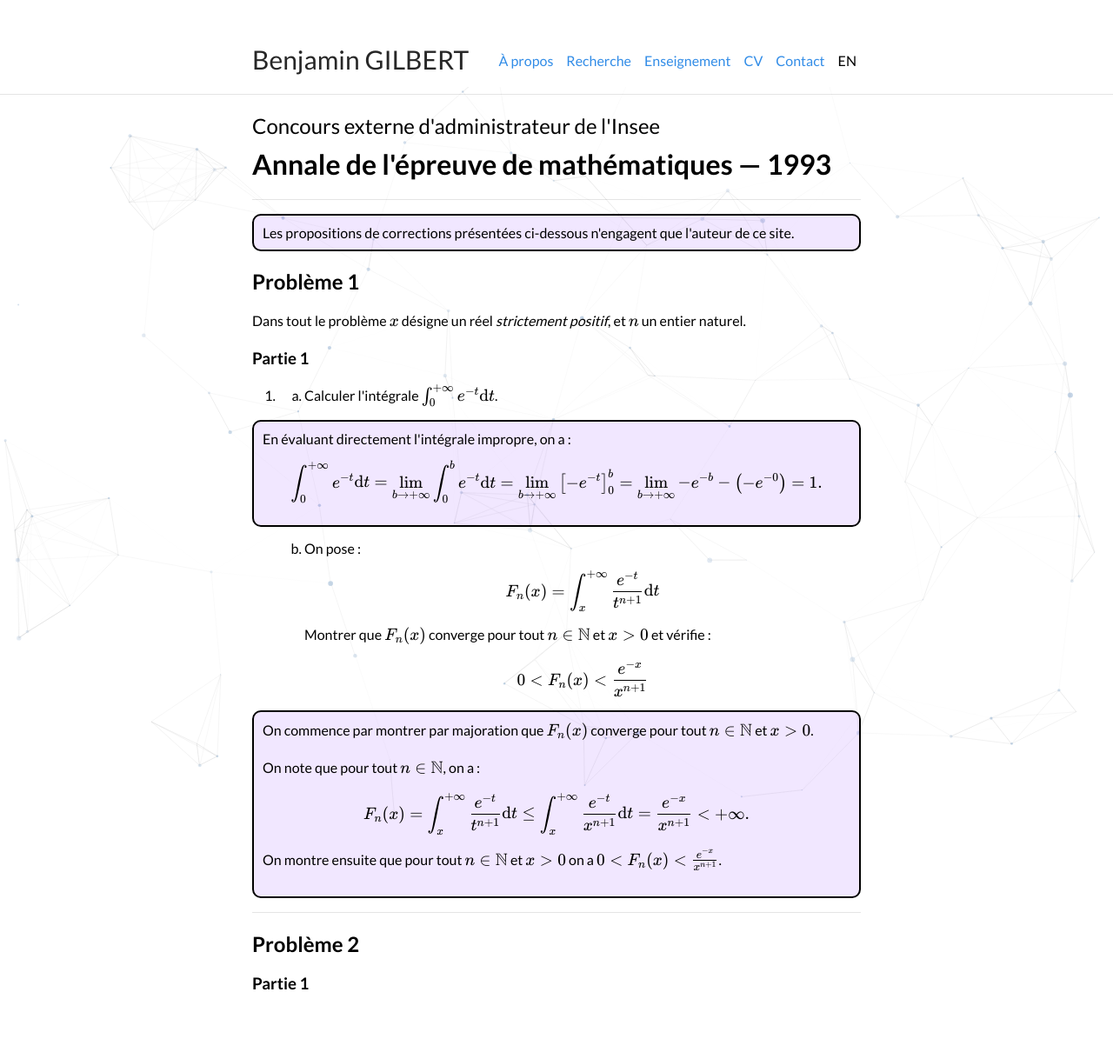
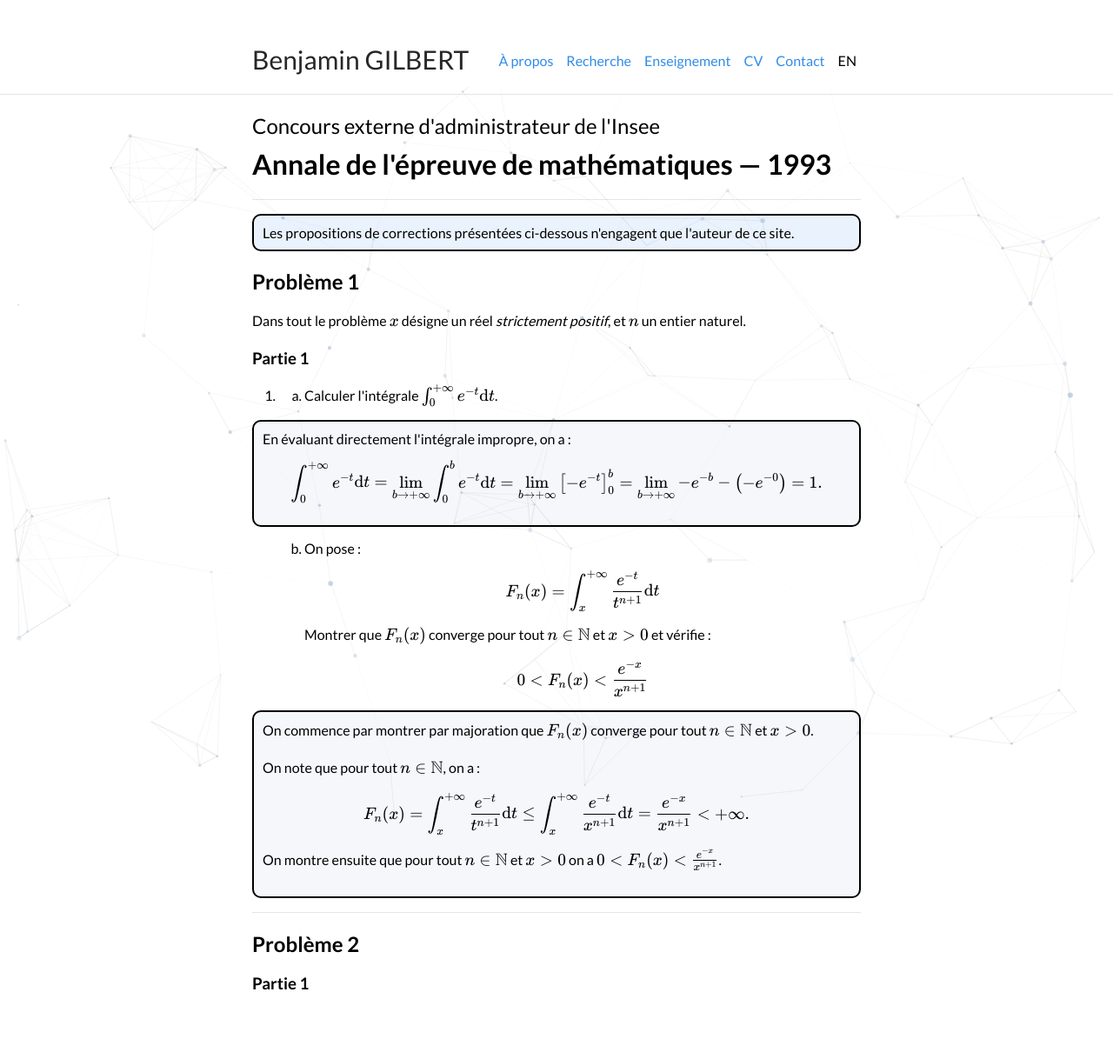
Before and after one commit to bglbrt/bglbrt.github.io, a Jekyll site: the page built from fr/corrections/administrateur_externe_1993.md, in a window 1280 px wide. Shown: the whole page at 87% size. Built offline with Jekyll 4.4.1, drawn with Linux system fonts in a browser that asks for light colours; nearby versions of some CDN libraries.

Commit message:
Update administrateur_externe_1993.md

```diff
--- a/fr/corrections/administrateur_externe_1993.md
+++ b/fr/corrections/administrateur_externe_1993.md
@@ -11,7 +11,7 @@ katex: True
 
 ---
 
-<p style="border: solid 2px; border-radius: 10px; background-color:rgba(121, 28, 248, .1); padding-right: 10px; padding-left: 10px; padding-top: 10px; padding-bottom: 10px; margin: 15px 0 15px 0px;">
+<p style="border: solid 2px; border-radius: 10px; background-color:rgba(49, 140, 231, .1); padding-right: 10px; padding-left: 10px; padding-top: 10px; padding-bottom: 10px; margin: 15px 0 15px 0px;">
 Les propositions de corrections présentées ci-dessous n'engagent que l'auteur de ce site.
 </p>
 
@@ -26,7 +26,7 @@ Dans tout le problème $$x$$ désigne un réel _strictement positif_, et $$n$$ u
         <ol type="a">
             <li> Calculer l'intégrale \(\int_{0}^{+\infty} e^{-t} \mathrm{d}t\). </li>
 
-<p style="border: solid 2px; border-radius: 10px; background-color:rgba(121, 28, 248, .1); padding-right: 10px; padding-left: 10px; padding-top: 10px; padding-bottom: 10px; margin: 15px 0 15px -60px;">
+<p style="border: solid 2px; border-radius: 10px; background-color:rgba(152, 180, 212, .1); padding-right: 10px; padding-left: 10px; padding-top: 10px; padding-bottom: 10px; margin: 15px 0 15px -60px;">
 
 En évaluant directement l'intégrale impropre, on a :
 $$
@@ -41,7 +41,7 @@ $$
             $$0 < F_n(x) < \frac{e^{-x}}{x^{n+1}}$$
             </li>
 
-<p style="border: solid 2px; border-radius: 10px; background-color:rgba(121, 28, 248, .1); padding-right: 10px; padding-left: 10px; padding-top: 10px; padding-bottom: 10px; margin: 15px 0 15px -60px;">
+<p style="border: solid 2px; border-radius: 10px; background-color:rgba(152, 180, 212, .1); padding-right: 10px; padding-left: 10px; padding-top: 10px; padding-bottom: 10px; margin: 15px 0 15px -60px;">
 
 On commence par montrer par majoration que \(F_n(x)\) converge pour tout \( n\in\mathbb{N} \) et \( x>0 \).
 
```
